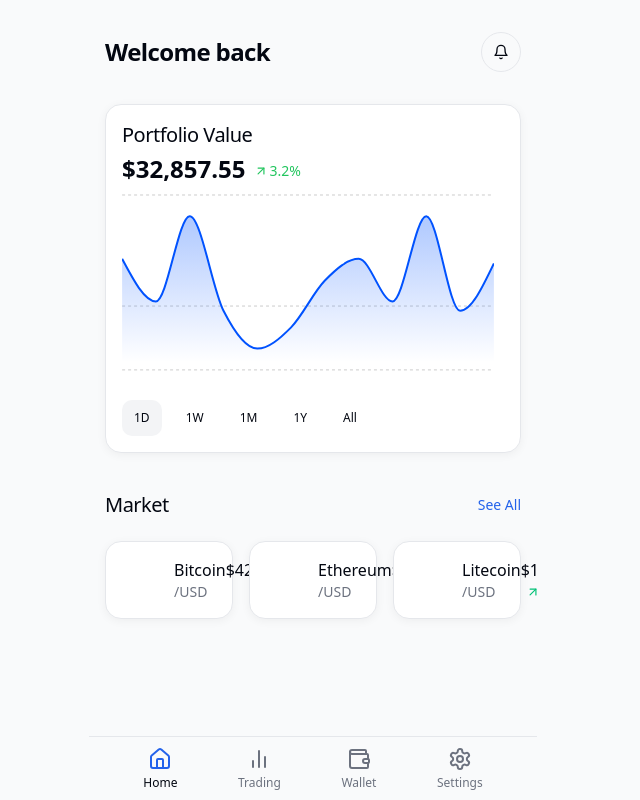
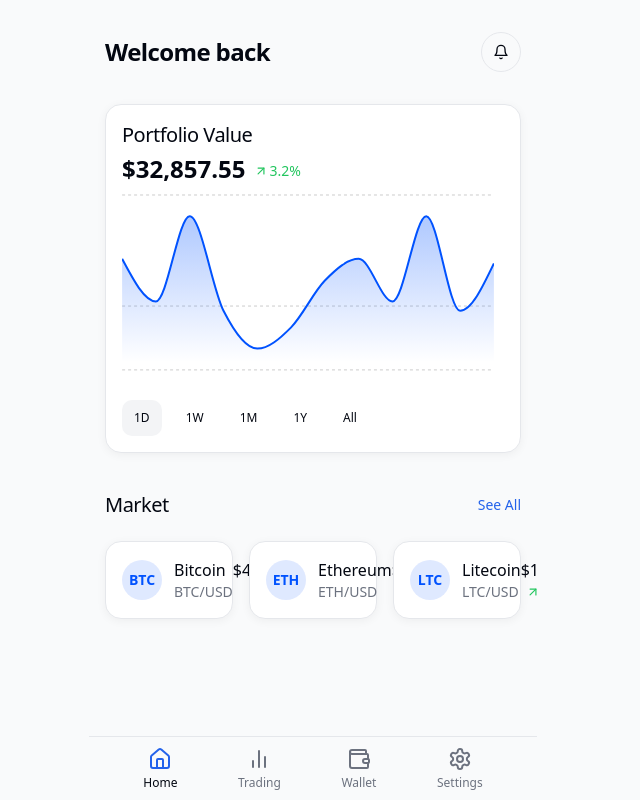
Before and after one commit to harryrd/tradewalletify, a React (Vite) app: page / in a window 1280 px wide. Shown: the whole page, without its empty margins (327-967 px from the left). Built offline with nearby package versions, Linux system fonts and the light colour scheme.

Commit message:
Fix Typescript errors
Fixes a Typescript error in Dashboard.tsx where the `code` property was not recognized in the PriceCard component. Also fixes an import error in PaymentSettings.tsx where the Paypal component was not found in lucide-react.

```diff
--- a/src/components/PaymentSettings.tsx
+++ b/src/components/PaymentSettings.tsx
@@ -1,6 +1,5 @@
-
 import React, { useState } from "react";
-import { ChevronRight, CreditCard, Building, Paypal, Plus, Check, Trash2 } from "lucide-react";
+import { ChevronRight, CreditCard, Building, CreditCard as PaymentIcon, Plus, Check, Trash2 } from "lucide-react";
 import { Button } from "@/components/ui/button";
 import { RadioGroup, RadioGroupItem } from "@/components/ui/radio-group";
 import { Label } from "@/components/ui/label";
@@ -140,7 +139,7 @@ const PaymentSettings: React.FC<PaymentSettingsProps> = ({ onBack }) => {
                   <div className="w-10 h-10 rounded-full bg-primary/10 flex items-center justify-center">
                     {method.type === "card" && <CreditCard size={18} className="text-primary" />}
                     {method.type === "bank" && <Building size={18} className="text-primary" />}
-                    {method.type === "paypal" && <Paypal size={18} className="text-primary" />}
+                    {method.type === "paypal" && <PaymentIcon size={18} className="text-primary" />}
                   </div>
                   <div>
                     <div className="flex items-center gap-2">
@@ -226,7 +225,7 @@ const PaymentSettings: React.FC<PaymentSettingsProps> = ({ onBack }) => {
               <div className="flex items-center space-x-2">
                 <RadioGroupItem value="paypal" id="paypal" />
                 <Label htmlFor="paypal" className="flex items-center cursor-pointer">
-                  <Paypal className="mr-2 h-4 w-4" />
+                  <PaymentIcon className="mr-2 h-4 w-4" />
                   PayPal
                 </Label>
               </div>
--- a/src/components/ui/PriceCard.tsx
+++ b/src/components/ui/PriceCard.tsx
@@ -4,13 +4,13 @@ import { ArrowUpRight, ArrowDownRight } from "lucide-react";
 
 interface PriceCardProps {
   name: string;
-  symbol: string;
+  code: string;
   price: number;
   change: number;
-  color: string;
+  icon: string;
 }
 
-const PriceCard = ({ name, symbol, price, change, color }: PriceCardProps) => {
+const PriceCard = ({ name, code, price, change, icon }: PriceCardProps) => {
   const isPositive = change >= 0;
 
   return (
@@ -18,22 +18,22 @@ const PriceCard = ({ name, symbol, price, change, color }: PriceCardProps) => {
       <div className="flex items-center gap-3">
         <div
           className="w-10 h-10 rounded-full flex items-center justify-center"
-          style={{ backgroundColor: `${color}20` }}
+          style={{ backgroundColor: `#0052FE20` }}
         >
-          <span className="font-semibold text-sm" style={{ color }}>
-            {symbol}
+          <span className="font-semibold text-sm" style={{ color: "#0052FE" }}>
+            {code.substring(0, 3)}
           </span>
         </div>
         <div>
           <p className="font-medium">{name}</p>
-          <p className="text-sm text-muted-foreground">{symbol}/USD</p>
+          <p className="text-sm text-muted-foreground">{code}/USD</p>
         </div>
       </div>
       <div className="text-right">
         <p className="font-medium">${price.toLocaleString()}</p>
         <div
           className={`text-sm flex items-center justify-end ${
-            isPositive ? "text-crypto-green" : "text-crypto-red"
+            isPositive ? "text-green-500" : "text-red-500"
           }`}
         >
           {isPositive ? (
```
